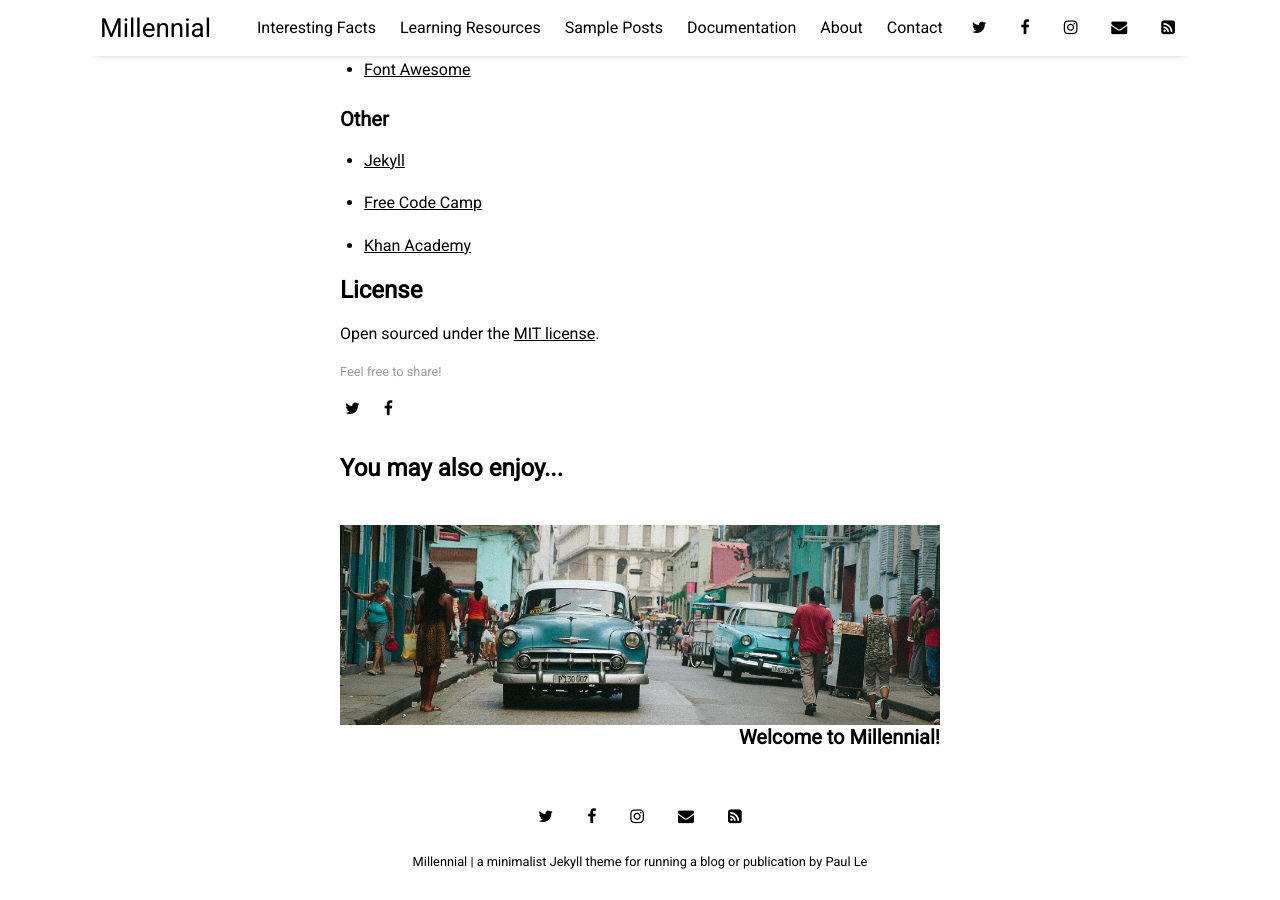
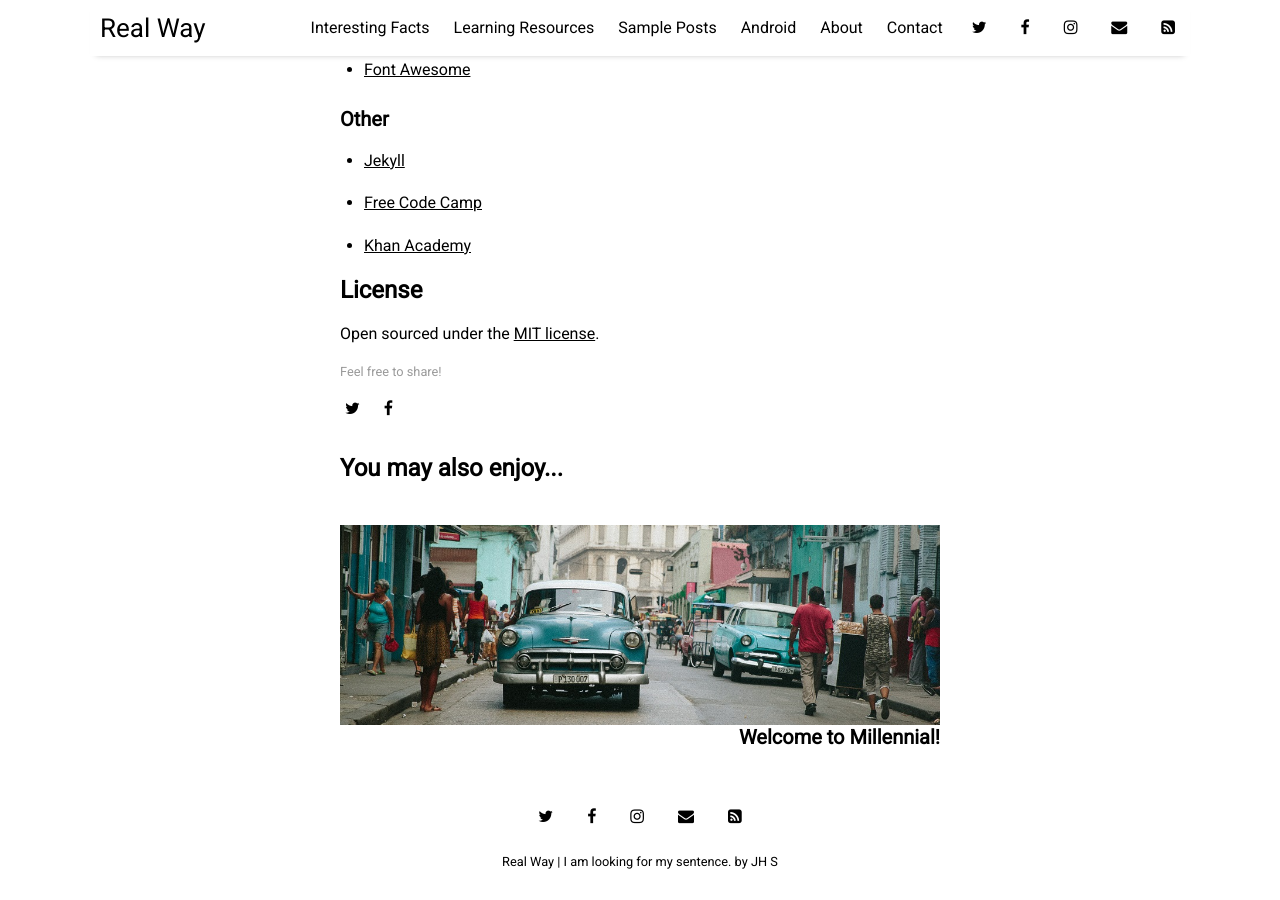
Before and after one commit to forlivd/forlivd.github.io, a Jekyll site: the page built from _posts/2016-10-10-getting-started.md, in a window 1280 px wide and 900 px high, scrolled down 9483 px. Built offline with Jekyll 4.4.1, drawn with Linux system fonts in a browser that asks for light colours; nearby versions of some CDN libraries.

```diff
--- a/_config.yml
+++ b/_config.yml
@@ -1,19 +1,18 @@
 # Site Build Settings
 
 # jekyll-paginate configuration
-paginate:            5
+paginate: 5
 
 # Build settings
-markdown:            kramdown
-highlighter:         rouge
-permalink:           /:title
-plugins:             [jekyll-paginate, jekyll-sitemap, jekyll-feed, jekyll-seo-tag]
+markdown: kramdown
+highlighter: rouge
+permalink: /:title
+plugins: [jekyll-paginate, jekyll-sitemap, jekyll-feed, jekyll-seo-tag]
 
 # Customise atom feed settings (this is where Jekyll-Feed gets configuration information)
-title:		           "Millennial"
-description:	       "a minimalist Jekyll theme for running a blog or publication"
-author:              "Paul Le"
-
+title: "Real Way"
+description: "I am looking for my sentence."
+author: "JH S"
 # RSS 2.0 can be used instead of Atom by uncommenting following two lines
 #feed:
 #  path: rss-feed.xml
--- a/_posts/2016-10-10-getting-started.md
+++ b/_posts/2016-10-10-getting-started.md
@@ -2,8 +2,8 @@
 layout: post
 title: "Getting Started"
 author: "Paul Le"
-categories: documentation
-tags: [documentation,sample]
+categories: android
+tags: [documentation, sample]
 image: city-1.jpg
 ---
 
@@ -17,17 +17,17 @@ If you like my work then please consider supporting me with [Ko-fi](https://ko-f
 
 ## Notable features
 
-* Compatible with GitHub Pages.
+- Compatible with GitHub Pages.
 
-* Support for Jekyll's built-in Sass/SCSS preprocessor and data files for making customizing easier.
+- Support for Jekyll's built-in Sass/SCSS preprocessor and data files for making customizing easier.
 
-* [Google Analytics](https://www.google.com/analytics/) support.
+- [Google Analytics](https://www.google.com/analytics/) support.
 
-* Commenting support powered by [Disqus](https://disqus.com/).
+- Commenting support powered by [Disqus](https://disqus.com/).
 
-* Optimized for search engines.
+- Optimized for search engines.
 
-* LaTeX support through [MathJax](https://www.mathjax.org/).
+- LaTeX support through [MathJax](https://www.mathjax.org/).
 
 ## Table of Contents
 
@@ -195,11 +195,11 @@ RSS 2.0 is also supported through [RSS auto-discovery](http://www.rssboard.org/r
 
 To use RSS 2.0, ensure the following is done:
 
-* Uncomment the last two lines in the `_config.yml` file.
+- Uncomment the last two lines in the `_config.yml` file.
 
-* In `_data/settings.yml`, under 'social', comment out the rss-square that points to `feed.xml`, and uncomment the rss-square that points to `rss-feed.xml`.
+- In `_data/settings.yml`, under 'social', comment out the rss-square that points to `feed.xml`, and uncomment the rss-square that points to `rss-feed.xml`.
 
-* In `_includes/head.html`, comment out `{% feed_meta %}` and uncomment the line under the RSS 2.0 comment.
+- In `_includes/head.html`, comment out `{% feed_meta %}` and uncomment the line under the RSS 2.0 comment.
 
 ### Social Media Icons
 
@@ -222,7 +222,7 @@ As always, Jekyll offers support for GitHub Flavored Markdown, which allows you
 Check out the [Jekyll docs][jekyll-docs] for more info on how to get the most out of Jekyll. File all bugs/feature requests at [Jekyll's GitHub repo][jekyll-gh]. If you have questions, you can ask them on [Jekyll Talk][jekyll-talk].
 
 [jekyll-docs]: http://jekyllrb.com/docs/home
-[jekyll-gh]:   https://github.com/jekyll/jekyll
+[jekyll-gh]: https://github.com/jekyll/jekyll
 [jekyll-talk]: https://talk.jekyllrb.com/
 
 ## Contributing
@@ -233,7 +233,7 @@ Millennial has been designed as a base for users to customize and fit to their o
 
 ## Questions?
 
-This theme is completely free and open source software. You may use it however you want, as it is distributed under the [MIT License](http://choosealicense.com/licenses/mit/). If you are having any problems, any questions or suggestions, feel free to [tweet at me](https://twitter.com/intent/tweet?text=My%question%about%Millennial%is:%&amp;via=paululele), or [file a GitHub issue](https://github.com/lenpaul/Millennial/issues/new).
+This theme is completely free and open source software. You may use it however you want, as it is distributed under the [MIT License](http://choosealicense.com/licenses/mit/). If you are having any problems, any questions or suggestions, feel free to [tweet at me](https://twitter.com/intent/tweet?text=My%question%about%Millennial%is:%&via=paululele), or [file a GitHub issue](https://github.com/lenpaul/Millennial/issues/new).
 
 ## Credits
 
@@ -241,37 +241,37 @@ This theme is completely free and open source software. You may use it however y
 
 #### Paul Le
 
-* [www.lenpaul.com](http://lenpaul.com)
+- [www.lenpaul.com](http://lenpaul.com)
 
-* [Twitter](https://twitter.com/paululele)
+- [Twitter](https://twitter.com/paululele)
 
-* [GitHub](https://github.com/LeNPaul)
+- [GitHub](https://github.com/LeNPaul)
 
 ### Contributors
 
-* [b-morawiec](https://github.com/b-morawiec)
+- [b-morawiec](https://github.com/b-morawiec)
 
-* [JainVikas](https://github.com/JainVikas)
+- [JainVikas](https://github.com/JainVikas)
 
-* [mschaeffner](https://github.com/mschaeffner)
+- [mschaeffner](https://github.com/mschaeffner)
 
-* [cfe316](https://github.com/cfe316)
+- [cfe316](https://github.com/cfe316)
 
-* [JeremyGonzales](https://github.com/JeremyGonzales)
+- [JeremyGonzales](https://github.com/JeremyGonzales)
 
 ### Icons + Demo Images
 
-* [Death to Stock](https://deathtothestockphoto.com/)
+- [Death to Stock](https://deathtothestockphoto.com/)
 
-* [Font Awesome](http://fontawesome.io/)
+- [Font Awesome](http://fontawesome.io/)
 
 ### Other
 
-* [Jekyll](https://jekyllrb.com/)
+- [Jekyll](https://jekyllrb.com/)
 
-* [Free Code Camp](https://www.freecodecamp.org)
+- [Free Code Camp](https://www.freecodecamp.org)
 
-* [Khan Academy](https://www.khanacademy.org/)
+- [Khan Academy](https://www.khanacademy.org/)
 
 ## License
 
```
Also changed, not shown: _data/settings.yml (+18 -18 lines), pages/android.md (added, +6 -0 lines).
